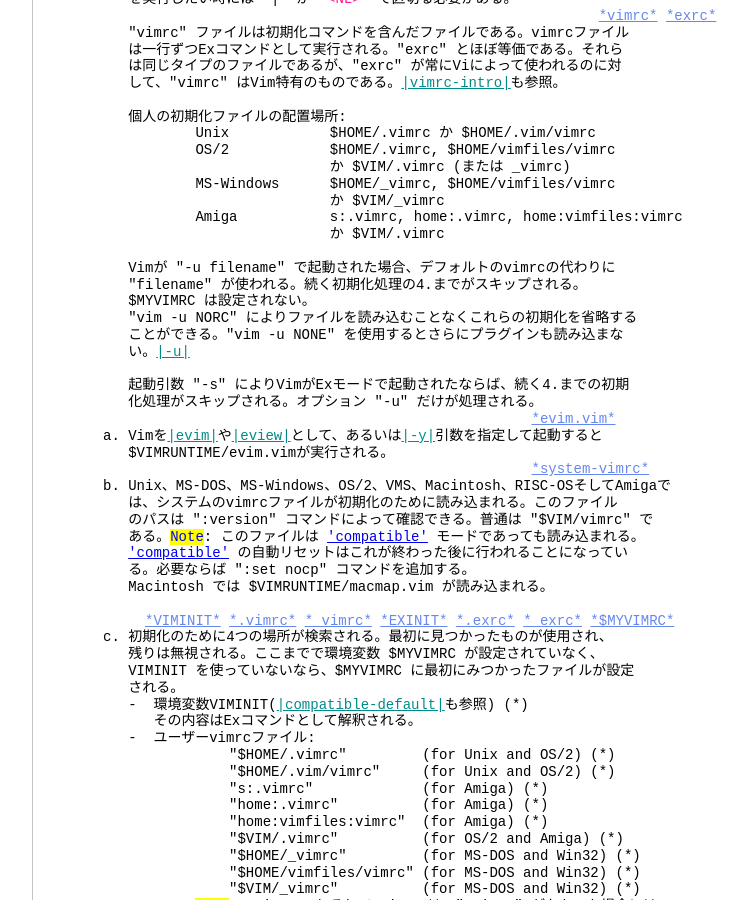
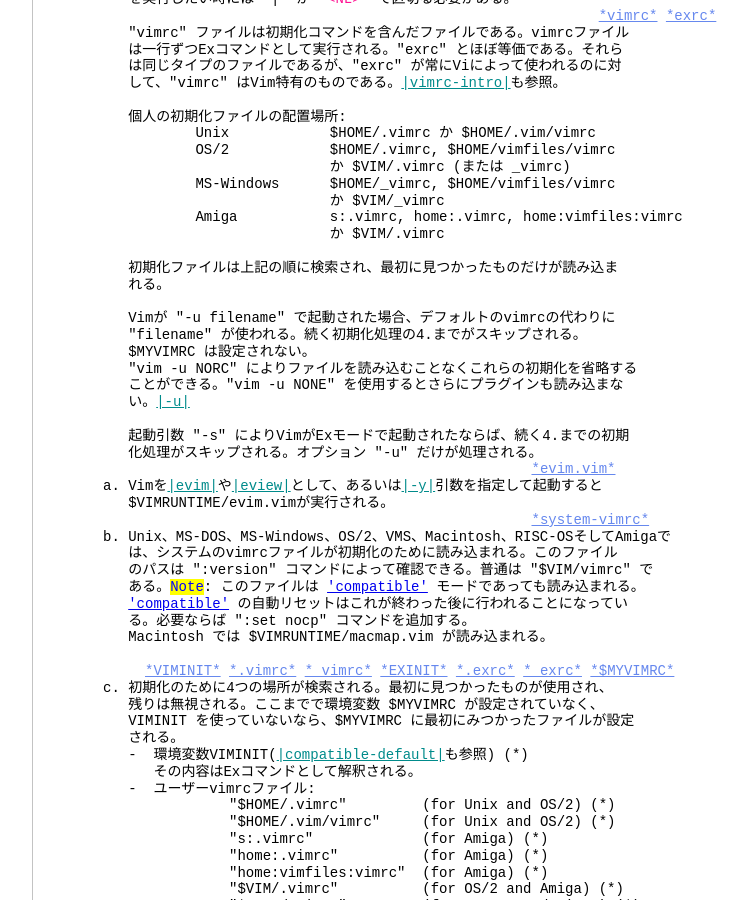
Before and after one commit to vim-jp/vimdoc-ja, a Jekyll site: the page built from starting.html, in a window 1280 px wide and 900 px high, scrolled down 12524 px. Shown: the whole window, without its empty margins (340-1088 px from the left). Built offline with Jekyll 4.4.1, drawn with Linux system fonts in a browser that asks for light colours; nearby versions of some CDN libraries; Markdown is read by kramdown in place of the engine named in the settings; comment, search, counter and statistics services are not loaded.

Commit message:
Deployed vim-jp/vimdoc-ja@8bf237a5306c415a14fb69f8d16c15c8d178aee7 by ixeris.kaoriya.net

```diff
--- a/starting.html
+++ b/starting.html
@@ -751,6 +751,9 @@
 &nbsp;&nbsp;&nbsp;&nbsp;&nbsp;&nbsp;&nbsp;&nbsp;&nbsp;&nbsp;&nbsp;&nbsp;&nbsp;&nbsp;&nbsp;&nbsp;&nbsp;&nbsp;&nbsp;&nbsp;&nbsp;&nbsp;&nbsp;&nbsp;&nbsp;&nbsp;&nbsp;&nbsp;&nbsp;&nbsp;&nbsp;&nbsp;か $VIM/_vimrc<br>
 &nbsp;&nbsp;&nbsp;&nbsp;&nbsp;&nbsp;&nbsp;&nbsp;&nbsp;&nbsp;&nbsp;&nbsp;&nbsp;&nbsp;&nbsp;&nbsp;Amiga&nbsp;&nbsp;&nbsp;&nbsp;&nbsp;&nbsp;&nbsp;&nbsp;&nbsp;&nbsp; s:.vimrc, home:.vimrc, home:vimfiles:vimrc<br>
 &nbsp;&nbsp;&nbsp;&nbsp;&nbsp;&nbsp;&nbsp;&nbsp;&nbsp;&nbsp;&nbsp;&nbsp;&nbsp;&nbsp;&nbsp;&nbsp;&nbsp;&nbsp;&nbsp;&nbsp;&nbsp;&nbsp;&nbsp;&nbsp;&nbsp;&nbsp;&nbsp;&nbsp;&nbsp;&nbsp;&nbsp;&nbsp;か $VIM/.vimrc<br>
+<br>
+&nbsp;&nbsp;&nbsp;&nbsp;&nbsp;&nbsp;&nbsp;&nbsp;初期化ファイルは上記の順に検索され、最初に見つかったものだけが読み込ま<br>
+&nbsp;&nbsp;&nbsp;&nbsp;&nbsp;&nbsp;&nbsp;&nbsp;れる。<br>
 <br>
 &nbsp;&nbsp;&nbsp;&nbsp;&nbsp;&nbsp;&nbsp;&nbsp;Vimが &quot;-u filename&quot; で起動された場合、デフォルトのvimrcの代わりに<br>
 &nbsp;&nbsp;&nbsp;&nbsp;&nbsp;&nbsp;&nbsp;&nbsp;&quot;filename&quot; が使われる。続く初期化処理の4.までがスキップされる。<br>
```
